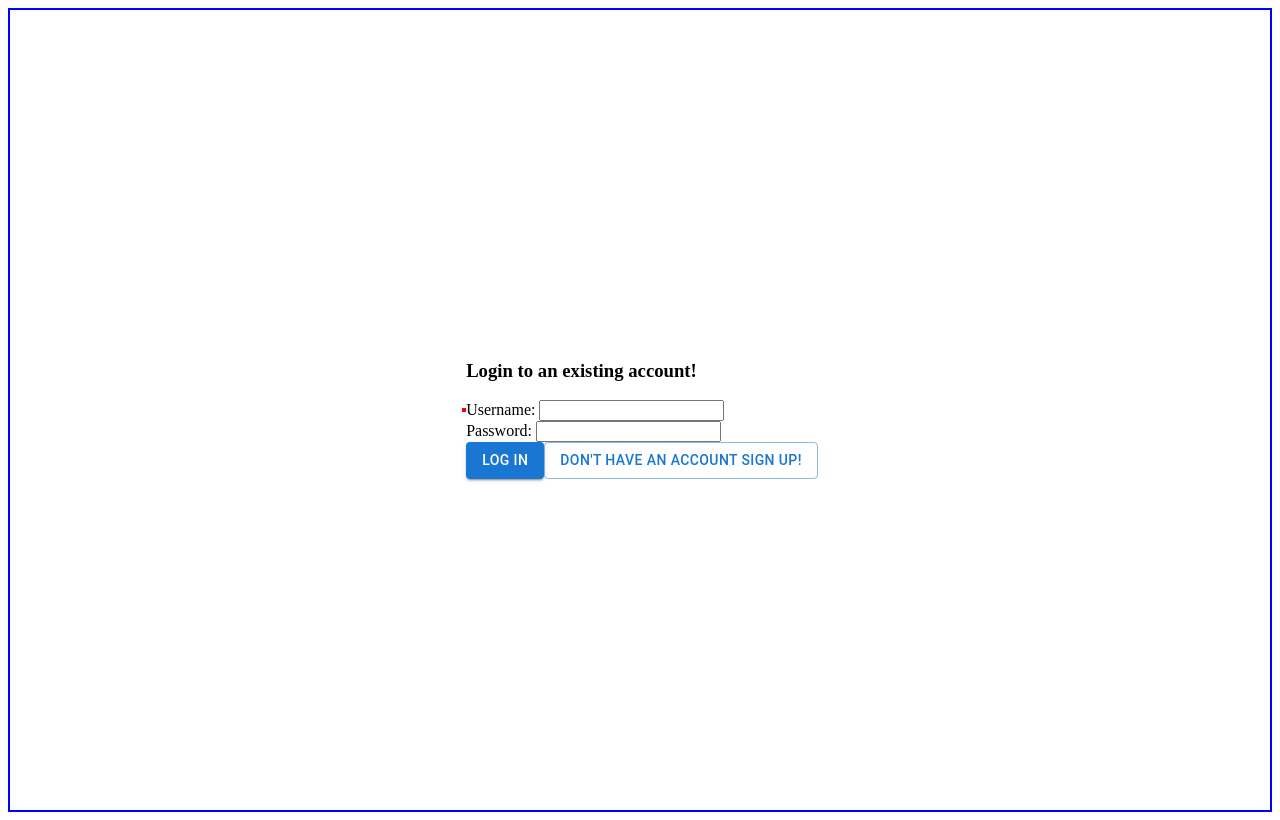
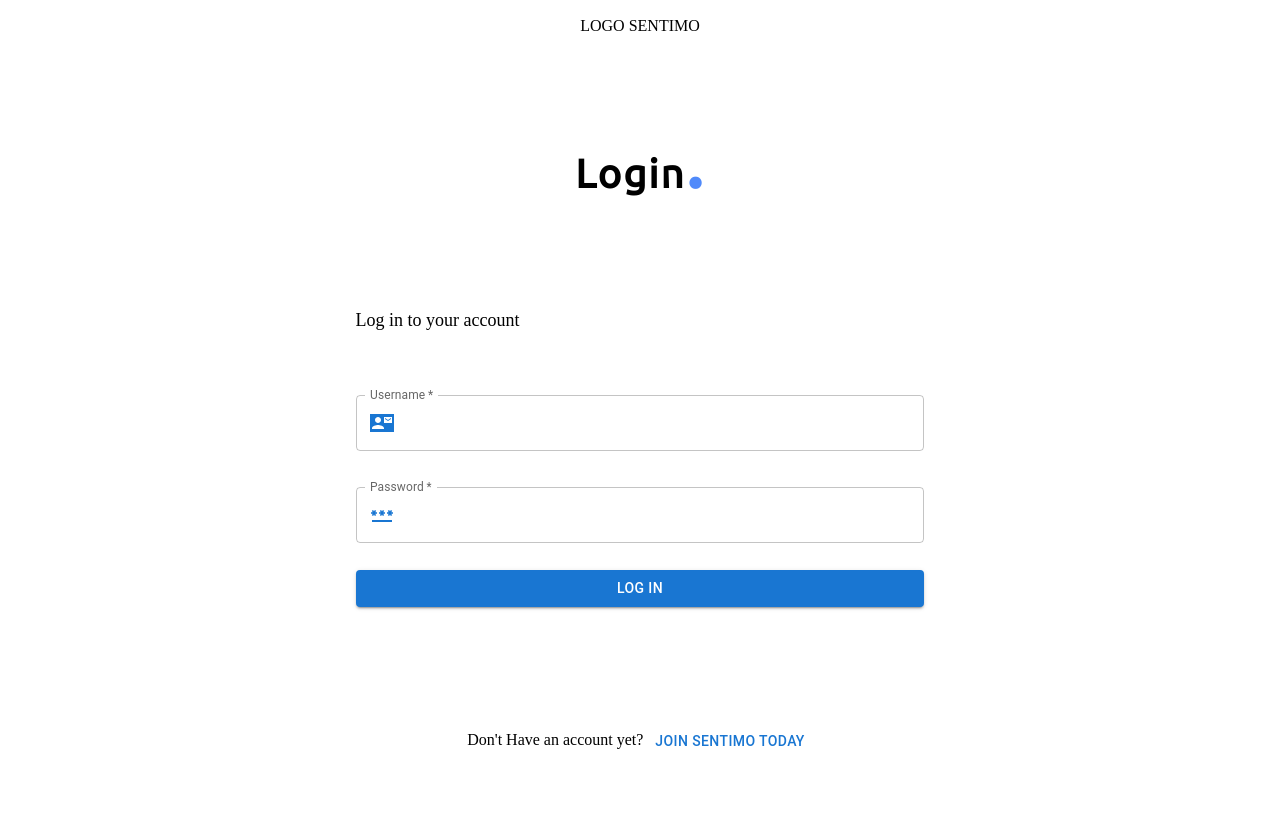
Before and after one commit to dakshgupta2002/sentimo, a React (Create React App) app in the folder client/: page /login in a window 1280 px wide. Built offline with nearby package versions, Linux system fonts and the light colour scheme; the HTML template or start-up script is replaced by a standard one.

Commit message:
login-page UI done

```diff
--- /dev/null
+++ b/client/src/pages/Login/Login.css
@@ -0,0 +1,77 @@
+.login-form-container {
+  display: flex;
+  justify-content: center;
+  align-items: center;
+}
+
+.login-form-header {
+  display: flex;
+  flex-direction: column;
+}
+
+.login-form-image {
+  height: 95vh;
+  background-image: url("../../assets//images/selftimeisolation.jpg");
+  background-size: cover;
+  background-repeat: no-repeat;
+  transform: scaleX(-1);
+}
+
+.login-input-container {
+  height: 95vh;
+  display: flex;
+  flex-direction: column;
+  justify-content: space-between;
+  align-items: center;
+  flex-basis: 50%;
+}
+
+.login-input-container * {
+  margin-top: 9px;
+  margin-bottom: 9px;
+}
+
+.input-field-container {
+  width: 90%;
+  display: flex;
+  flex-direction: column;
+}
+
+.sign-up-button {
+  width: 100%;
+  display: flex;
+  flex-direction: column;
+  align-items: center;
+}
+
+.heading {
+  font-family: "Ubuntu", sans-serif;
+  font-weight: 1000;
+}
+
+.small-text {
+  font-size: 16px;
+  line-height: 20px;
+}
+
+.medium-text {
+  font-size: 18px;
+  line-height: 20px;
+}
+
+.large-text {
+  font-size: 40px;
+  letter-spacing: 2px;
+  line-height: 40px;
+}
+
+@media (max-width: 780px) {
+    .login-form-image {
+        flex-basis: 0%;
+        width: 0%;
+    }
+}
+
+@media (max-width: 460) {
+
+}
--- a/client/src/pages/Login/Login.jsx
+++ b/client/src/pages/Login/Login.jsx
@@ -1,9 +1,14 @@
 import React, { useState } from "react";
 import { useNavigate } from "react-router-dom";
 import { userLogin } from "../../utils/api/userPost";
-import { Button } from "@mui/material";
-import "./index.css";
+import { Button, InputAdornment, TextField } from "@mui/material";
 import { toast } from "react-toastify";
+import {
+  ContactMailSharp,
+  PasswordSharp,
+} from "@mui/icons-material";
+
+import "./Login.css";
 
 export default function Login(props) {
   const [username, setUsername] = useState("");
@@ -17,9 +22,14 @@ export default function Login(props) {
     console.log(res);
     if (res.response.status === 200 || res.response.status === 201) {
       localStorage.setItem("jwt", res.data.token);
-      const name = (((res?.data?.firstName || "") + " "+ (res?.data?.lastName || "")).trim() || res?.data?.username)
+      const name =
+        (
+          (res?.data?.firstName || "") +
+          " " +
+          (res?.data?.lastName || "")
+        ).trim() || res?.data?.username;
       localStorage.setItem("name", name);
-      toast.success("Login Successful")
+      toast.success("Login Successful");
       navigate("/");
     } else {
       console.log("error: ", res.data.msg);
@@ -33,47 +43,69 @@ export default function Login(props) {
   // Mobile: background IMG, Desktop show on left
   return (
     <div className="login-form-container">
+      {/* Hidden in Mobile */}
+      <div className="login-form-header">
+        <section className="login-form-image"></section> {/* This class Only for Desktop */}
+      </div>
 
-      {/* Hidden in Mobile */}
-      <section className="login-form-image"></section>
+      <div className="login-input-container">
 
-      <div className="login-container">
-        <form>
-          <h3>Login to an existing account!</h3>
+        <div className="login-logo-header">LOGO SENTIMO</div>
+        <div className="login-text-header heading large-text">Login<span className="dot">.</span></div>
+        <div className="input-field-container medium-text">
+          <div>Log in to your account</div>
+          <div>&nbsp;</div>
           <div className="input-container">
-            <label>Username: </label>
-            <input
+            <TextField
+              label="Username"
               Text="username"
               name="username"
               autoComplete="false"
               onChange={(e) => setUsername(e.target.value.trim())}
               value={username}
               required
+              fullWidth
+              InputProps={{
+                startAdornment: (
+                  <InputAdornment position="start">
+                    <ContactMailSharp color="primary" />
+                  </InputAdornment>
+                ),
+              }}
             />
           </div>
 
           <div className="input-container">
-            <label>Password: </label>
-            <input
+            <TextField
+              label="Password"
               Text="password"
               name="password"
               type="password"
               onChange={(e) => setPassword(e.target.value.trim())}
               required
+              fullWidth
               value={password}
+              InputProps={{
+                startAdornment: (
+                  <InputAdornment position="start">
+                    <PasswordSharp color="primary" />
+                  </InputAdornment>
+                ),
+              }}
             />
           </div>
 
-          <div className="button-container">
-            <Button variant="contained" onClick={login}>
+          <div className="login-button-container">
+            <Button variant="contained" onClick={login} fullWidth>
               LOG IN
             </Button>
-            <Button variant="outlined" onClick={signUpButtonClick}>
-              DON'T HAVE AN ACCOUNT SIGN UP!
-            </Button>
           </div>
-        </form>
       </div>
+
+          <div className="sign-up-btn">
+            Don't Have an account yet? <Button onClick={signUpButtonClick}>Join Sentimo Today</Button>
+          </div>
     </div>
+  </div>
   );
 }
--- a/client/src/pages/Login/index.css
+++ /dev/null
@@ -1,27 +0,0 @@
-.login-form-container {
-    border: 2px solid blue;
-
-    display: flex;
-    justify-content: center;
-    align-items: center;
-    height: 100vh;
-}
-
-.login-form-image {
-    border: 2px solid red;
-
-    display: block;
-    align-items: center;
-}
-
-.login-form-image > img {
-    width: 50vw;
-}
-
-.login-container {
-    /* CSS To REMOVE */
-    border: 2px solid grey;
-    padding: 10px;
-
-    /* CSS To KEEP */
-}
--- a/client/src/pages/Register/Register.css
+++ b/client/src/pages/Register/Register.css
@@ -1,7 +1,7 @@
 .register-container {
   display: flex;
   padding: 10px;
-  overflow: hidden;
+  /* overflow: hidden; */
   position: relative;
   justify-content: space-between;
   height: 90vh;
--- a/client/src/pages/Register/Register.jsx
+++ b/client/src/pages/Register/Register.jsx
@@ -1,7 +1,7 @@
 import React, { useState } from "react";
 import { useNavigate } from "react-router-dom";
 import { userRegister } from "../../utils/api/userPost";
-import { Button, IconButton, InputAdornment, TextField } from "@mui/material";
+import { Button, InputAdornment, TextField } from "@mui/material";
 import { toast } from "react-toastify";
 
 import AccountCircle from "@mui/icons-material/AccountCircle";
```
Also changed, not shown: client/src/assets/images/selftimeisolation.jpg (added).
